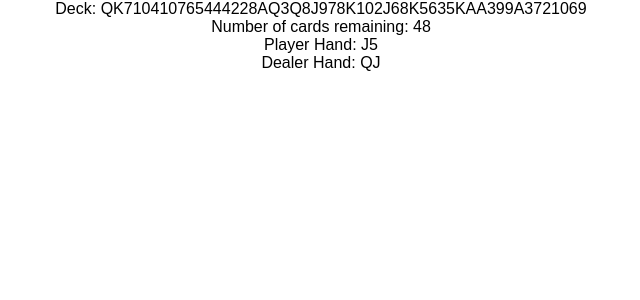
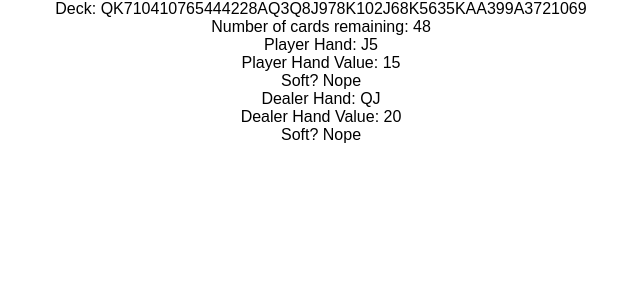
Before and after one commit to Xiupan/apple-blackjack, a React (Create React App) app: page / in a window 1280 px wide. Shown: the top 300 px of the page, without its empty margins (319-959 px from the left). Built offline with nearby package versions, Linux system fonts and the light colour scheme.

Commit message:
Hand value function created.

```diff
--- a/src/App.js
+++ b/src/App.js
@@ -16,15 +16,38 @@ const shuffle = inputArray => {
 shuffle(deckArray)
 let playerHand = []
 let dealerHand = []
+let playerHandValue = {
+  value: 0,
+  soft: "Nope"
+}
+let dealerHandValue = {
+  value: 0,
+  soft: "Nope"
+}
 
 const deal = (hand, deck) => {
   hand.push(deck.pop())
+}
+
+const calcHandValue = (hand, handObj) => {
+  for (let i = 0; i < hand.length; i++) {
+    if (hand[i] === "K" || hand[i] === "Q" || hand[i] === "J") {
+      handObj.value += 10
+    } else if (hand[i] === "A") {
+      handObj.value += 10
+      handObj.soft = "Yup"
+    } else {
+      handObj.value += parseInt(hand[i])
+    }
+  }
 }
 
 deal(playerHand, deckArray)
 deal(dealerHand, deckArray)
 deal(playerHand, deckArray)
 deal(dealerHand, deckArray)
+calcHandValue(playerHand, playerHandValue)
+calcHandValue(dealerHand, dealerHandValue)
 
 class App extends Component {
   render() {
@@ -38,9 +61,17 @@ class App extends Component {
           </div>
           <div>
             Player Hand: {playerHand}
+            <br/>
+            Player Hand Value: {playerHandValue.value}
+            <br/>
+            Soft? {playerHandValue.soft}
           </div>
           <div>
             Dealer Hand: {dealerHand}
+            <br/>
+            Dealer Hand Value: {dealerHandValue.value}
+            <br/>
+            Soft? {dealerHandValue.soft}
           </div>
         </div>
       </div>
```
